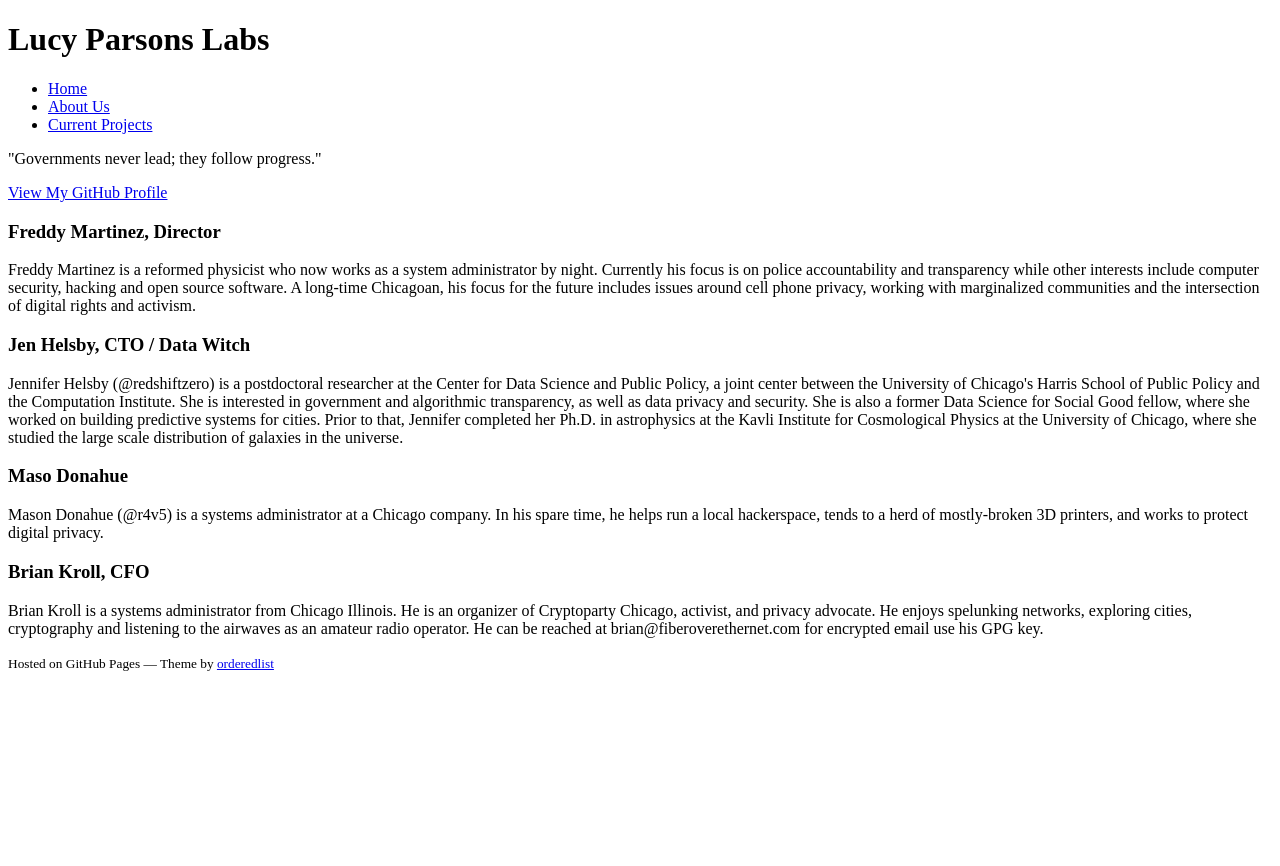
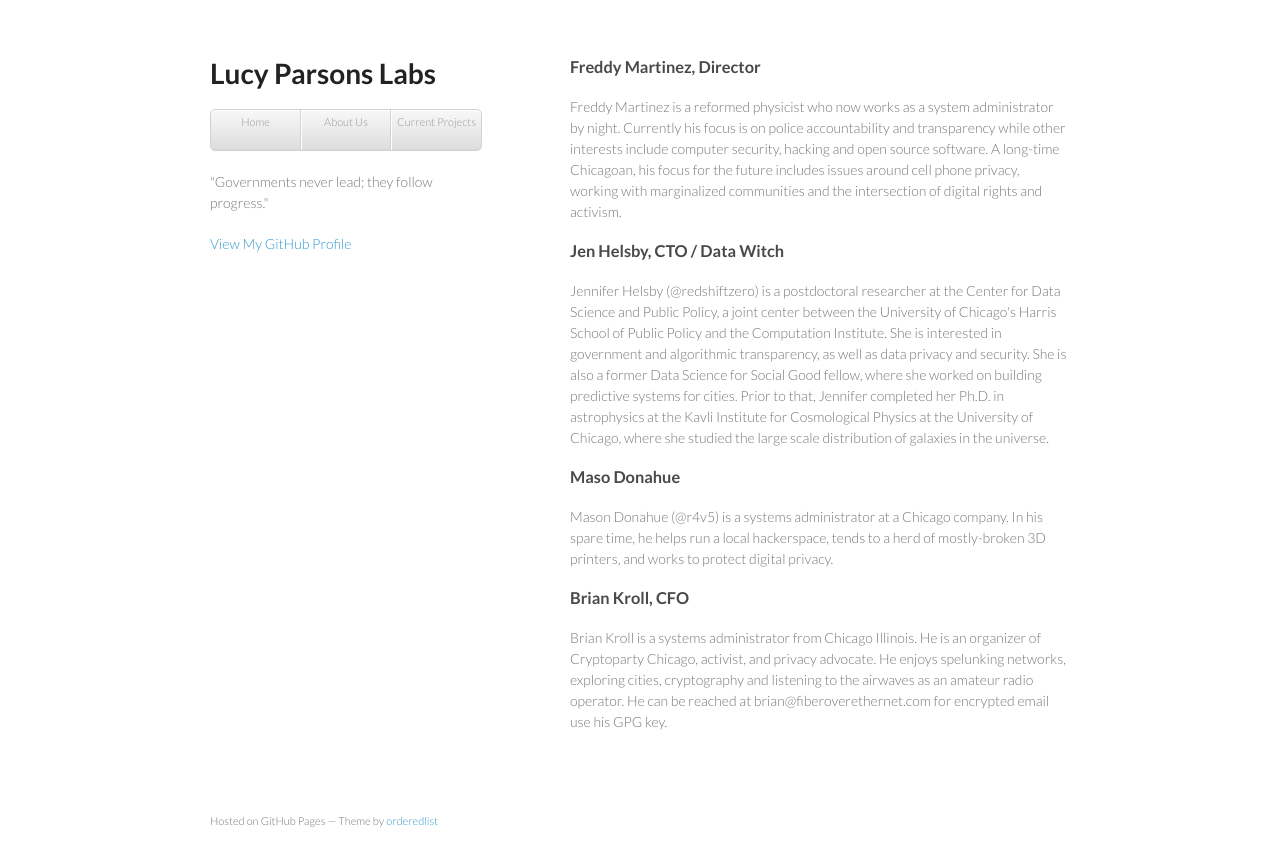
Before and after one commit to pmocek/lucyparsons.github.io, a Jekyll site: the page built from about/index.html, in a window 1280 px wide. Shown: the top 866 px of the page. Built offline with Jekyll 4.4.1, drawn with Linux system fonts in a browser that asks for light colours.

Commit message:
Relative links were, relatively, incorrect

```diff
--- a/_layouts/default.html
+++ b/_layouts/default.html
@@ -5,8 +5,8 @@
     <meta http-equiv="X-UA-Compatible" content="chrome=1">
     <title>{{ page.title }}</title>
 
-    <link rel="stylesheet" href="stylesheets/styles.css">
-    <link rel="stylesheet" href="stylesheets/github-light.css">
+    <link rel="stylesheet" href="/stylesheets/styles.css">
+    <link rel="stylesheet" href="/stylesheets/github-light.css">
     <meta name="viewport" content="width=device-width, initial-scale=1, user-scalable=no">
     <!--[if lt IE 9]>
     <script src="//html5shiv.googlecode.com/svn/trunk/html5.js"></script>
@@ -35,7 +35,7 @@
         <p><small>Hosted on GitHub Pages &mdash; Theme by <a href="https://github.com/orderedlist">orderedlist</a></small></p>
       </footer>
     </div>
-    <script src="javascripts/scale.fix.js"></script>
+    <script src="/javascripts/scale.fix.js"></script>
 
   </body>
 </html>
```
